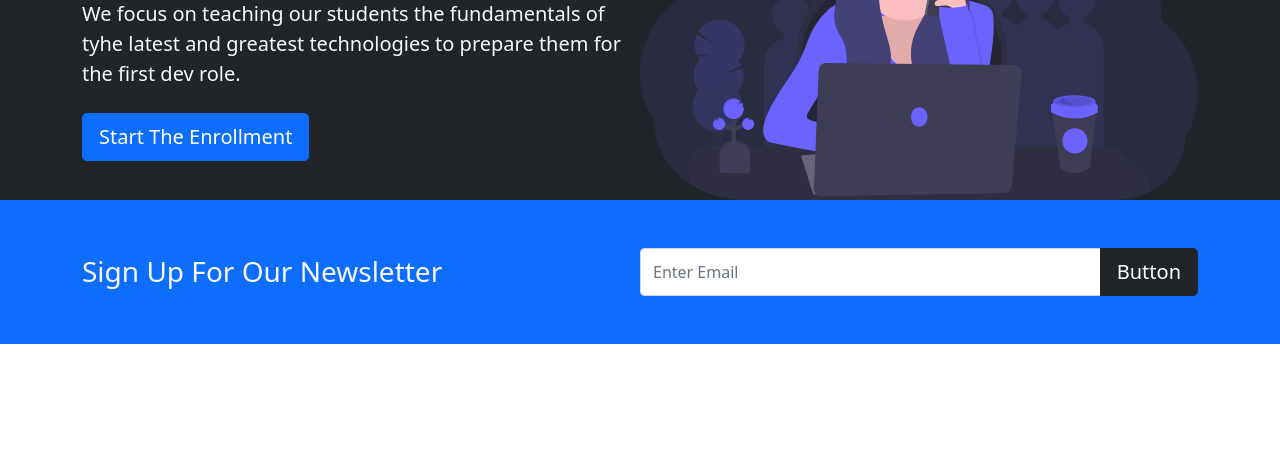
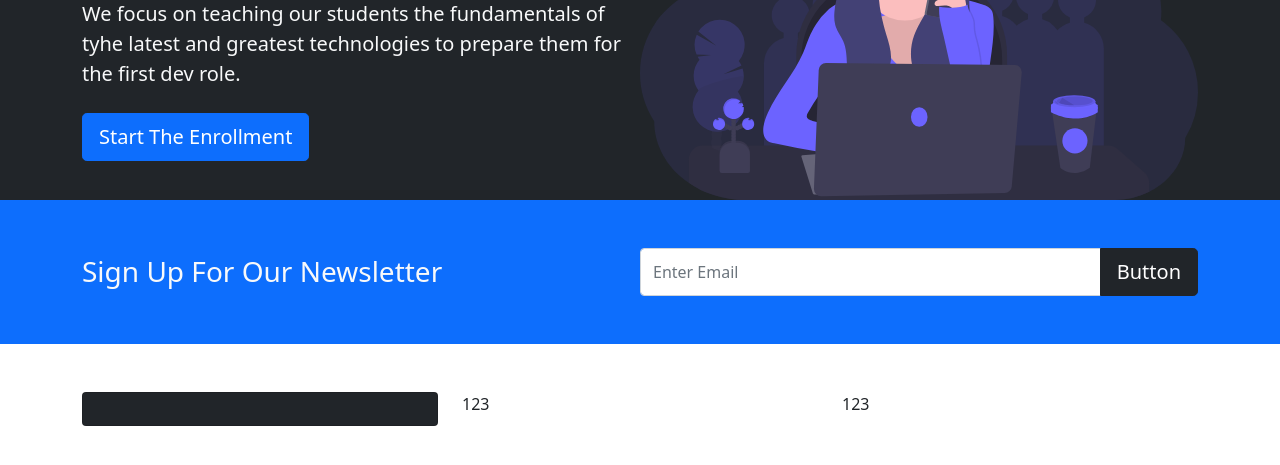
Before and after one commit to johan8863/bootstrap-website, a website: page index.html in a window 1280 px wide. Shown: the part 231-696 px from the top of the page. Drawn offline with nearby package versions, Linux system fonts and the light colour scheme.

```diff
--- a/index.html
+++ b/index.html
@@ -8,6 +8,7 @@
     <!-- <link href="https://cdn.jsdelivr.net/npm/bootstrap@5.1.3/dist/css/bootstrap.min.css" rel="stylesheet" integrity="sha384-1BmE4kWBq78iYhFldvKuhfTAU6auU8tT94WrHftjDbrCEXSU1oBoqyl2QvZ6jIW3" crossorigin="anonymous"> -->
     <link href="bootstrap.min.css" rel="stylesheet" integrity="sha384-1BmE4kWBq78iYhFldvKuhfTAU6auU8tT94WrHftjDbrCEXSU1oBoqyl2QvZ6jIW3" crossorigin="anonymous">
     <link rel="stylesheet" href="style.css">
+    <link rel="stylesheet" href="node_modules/bootstrap-icons/font/bootstrap-icons.css">
     <title>Frontend Bootstrap</title>
 </head>
 
@@ -65,6 +66,23 @@
         </div>
     </section>
 
+    <!-- Boxes -->
+    <section class="p-5">
+        <div class="container">
+            <div class="row">
+                <div class="col-md">
+                    <div class="card bg-dark text-light">
+                        <div class="card-body text-center">
+
+                        </div>
+                    </div>
+                </div>
+                <div class="col-md">123</div>
+                <div class="col-md">123</div>
+            </div>
+        </div>
+    </section>
+
     <!-- <script src="https://cdn.jsdelivr.net/npm/bootstrap@5.1.3/dist/js/bootstrap.bundle.min.js" integrity="sha384-ka7Sk0Gln4gmtz2MlQnikT1wXgYsOg+OMhuP+IlRH9sENBO0LRn5q+8nbTov4+1p" crossorigin="anonymous"></script> -->
     <script src="bootstrap.bundle.min.js" integrity="sha384-ka7Sk0Gln4gmtz2MlQnikT1wXgYsOg+OMhuP+IlRH9sENBO0LRn5q+8nbTov4+1p" crossorigin="anonymous"></script>
 </body>
```
Also changed, not shown: package.json (added, +27 -0 lines), 2 other files.
